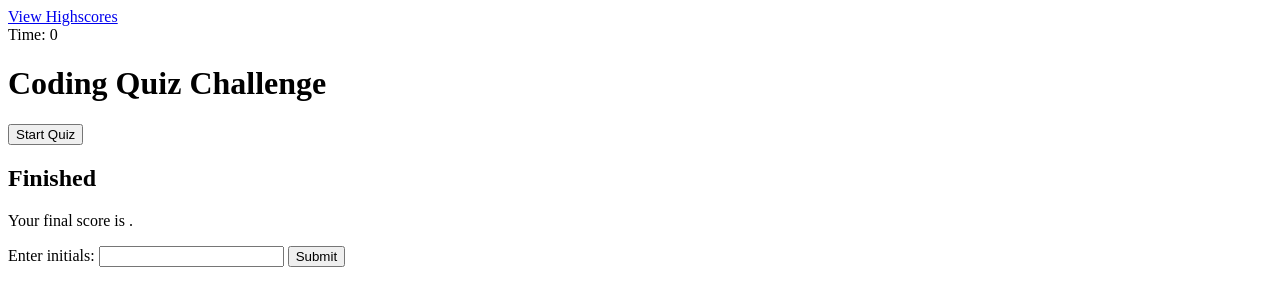
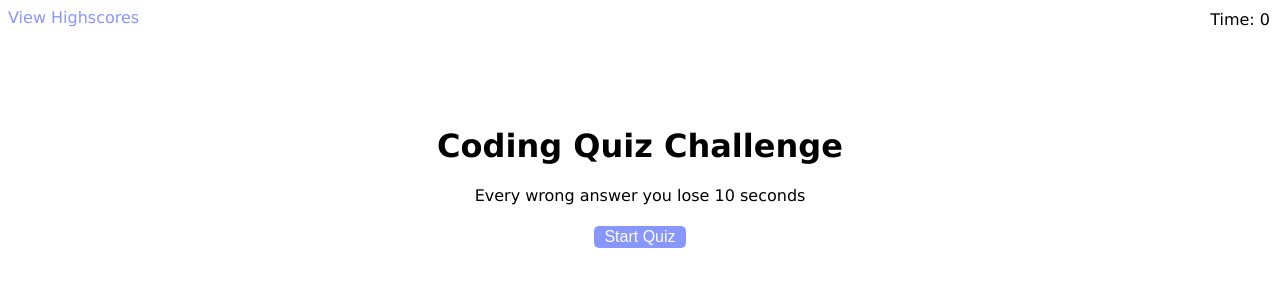
Before and after one commit to Zeitouna/04-Code-Quiz, a plain HTML site: page index.html in a window 1280 px wide. Drawn offline with Linux system fonts and the light colour scheme.

Commit message:
added styling to main page

```diff
--- /dev/null
+++ b/css/styles.css
@@ -0,0 +1,68 @@
+body {
+  font-family: "Lucida Sans", "Lucida Sans Regular", "Lucida Grande",
+    "Lucida Sans Unicode", Geneva, Verdana, sans-serif;
+  font-size: 100%;
+}
+
+a {
+  color: #001eff77;
+  text-decoration: none;
+  transition: color 0.1s;
+}
+
+a:hover {
+  color: #001eff77;
+}
+
+button {
+  display: inline-block;
+  margin: 5px;
+  cursor: pointer;
+  font-size: 100%;
+  background-color: #001eff77;
+  border-radius: 5px;
+  padding: 2px 10px;
+  color: white;
+  border: 0;
+  transition: background-color 0.1s;
+}
+
+button:hover {
+  background-color: #8570a5;
+}
+
+.choices button {
+  display: block;
+}
+
+input[type="text"] {
+  font-size: 100%;
+}
+
+.wrapper {
+  margin: 100px auto 0 auto;
+  max-width: 600px;
+}
+
+.hide {
+  display: none;
+}
+
+.start {
+  text-align: center;
+}
+
+.feedback {
+  font-style: italic;
+  font-size: 120%;
+  margin-top: 20px;
+  padding-top: 10px;
+  color: gray;
+  border-top: 2px solid #ccc;
+}
+
+.timer {
+  position: absolute;
+  top: 10px;
+  right: 10px;
+}
--- a/index.html
+++ b/index.html
@@ -5,6 +5,8 @@
     <meta name="viewport" content="width=device-width, initial-scale=1.0" />
     <meta http-equiv="X-UA-Compatible" content="ie=edge" />
     <title>Coding Quiz</title>
+
+    <link rel="stylesheet" href="./css/styles.css" />
   </head>
 
   <body>
@@ -15,6 +17,7 @@
     <div class="wrapper">
       <div id="start-screen" class="start">
         <h1>Coding Quiz Challenge</h1>
+        <p>Every wrong answer you lose 10 seconds</p>
         <button id="start">Start Quiz</button>
       </div>
 
@@ -24,7 +27,7 @@
       </div>
 
       <div id="end-screen" class="hide">
-        <h2>Finished</h2>
+        <h2>Finished!</h2>
         <p>Your final score is <span id="final-score"></span>.</p>
         <p>
           Enter initials: <input type="text" id="initials" max="3" />
```
Also changed, not shown: highscores.html (+1 -1 lines), script.js (deleted).
